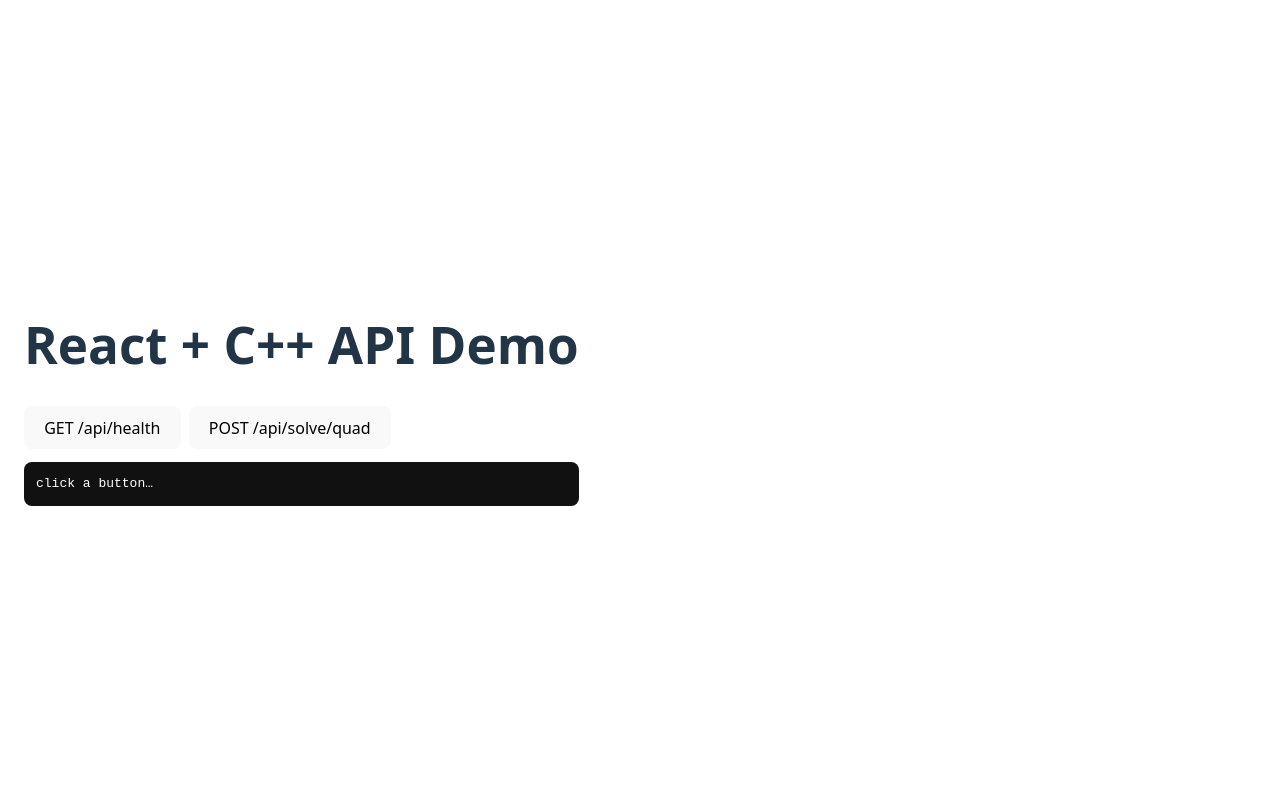
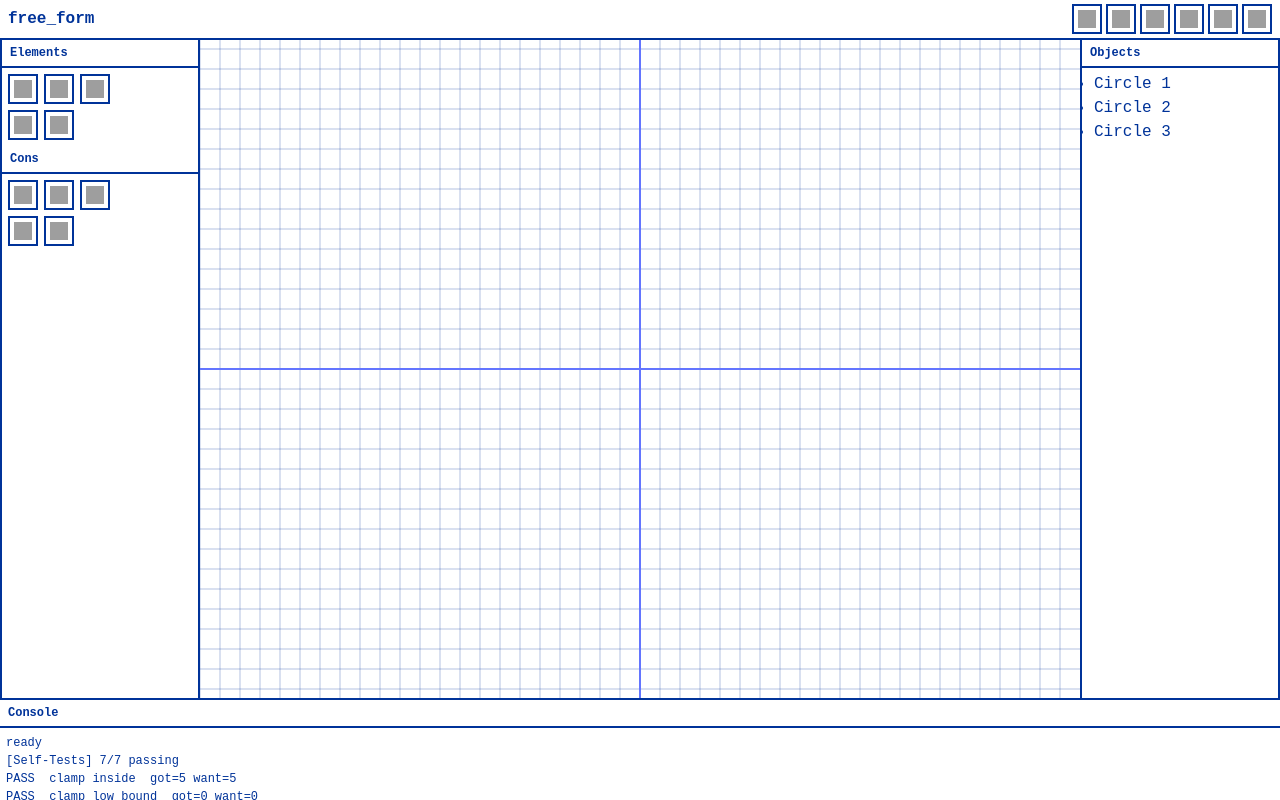
Before and after one commit to mvparker810/free_form_web, a React (Vite) app in the folder front/: page / in a window 1280 px wide. Built offline with nearby package versions, Linux system fonts and the light colour scheme; grey boxes are pictures that could not be loaded.

Commit message:
Restyling

```diff
--- a/front/src/App.tsx
+++ b/front/src/App.tsx
@@ -1,26 +1,311 @@
-import { useState } from 'react'
+import { useEffect, useRef, useState } from 'react'
+
+// --- Types ---
+type Vec2 = { x: number; y: number }
+
+// PNG icon paths (place files in /public/icons/)
+const ICONS = {
+  // top bar
+  new: '/icons/new.png',
+  open: '/icons/open.png',
+  undo: '/icons/undo.png',
+  redo: '/icons/redo.png',
+  solve: '/icons/solve.png',
+  help: '/icons/help.png',
+  // elements
+  rect: '/icons/element-rect.png',
+  circle: '/icons/element-circle.png',
+  tri: '/icons/element-tri.png',
+  poly: '/icons/element-poly.png',
+  delete: '/icons/element-delete.png',
+  // constraints
+  parallel: '/icons/cons-parallel.png',
+  perpendicular: '/icons/cons-perp.png',
+  equal: '/icons/cons-equal.png',
+  coincident: '/icons/cons-coincident.png',
+  lesseq: '/icons/cons-lesseq.png',
+};
+
+// --- Utils ---
+function clamp(v: number, lo: number, hi: number) {
+  return Math.max(lo, Math.min(hi, v))
+}
+
+function snapGrid(base: number, z: number) {
+  const scaled = base / z
+  const steps = [1, 2, 5, 10, 20, 50, 100]
+  let s = steps[0]
+  for (const step of steps) if (scaled > step) s = step
+  return s
+}
+
+// Simple runtime self-tests; results printed to the Console panel
+function runSelfTests(): string {
+  type C<T> = { name: string; got: T; want: T }
+  const cases: C<any>[] = [
+    { name: 'clamp inside', got: clamp(5, 0, 10), want: 5 },
+    { name: 'clamp low bound', got: clamp(-3, 0, 10), want: 0 },
+    { name: 'clamp high bound', got: clamp(12, 0, 10), want: 10 },
+    { name: 'clamp equal bounds', got: clamp(7, 5, 5), want: 5 },
+    { name: 'snapGrid z=1', got: snapGrid(10, 1), want: 5 },
+    { name: 'snapGrid z=0.5', got: snapGrid(10, 0.5), want: 10 },
+    { name: 'snapGrid z=2', got: snapGrid(10, 2), want: 2 },
+  ]
+  let pass = 0
+  const lines: string[] = []
+  for (const c of cases) {
+    const ok = Object.is(c.got, c.want)
+    pass += ok ? 1 : 0
+    lines.push(`${ok ? 'PASS' : 'FAIL'}  ${c.name}  got=${JSON.stringify(c.got)} want=${JSON.stringify(c.want)}`)
+  }
+  lines.unshift(`[Self-Tests] ${pass}/${cases.length} passing`)
+  return lines.join('\n')
+}
 
 export default function App() {
-  const [out, setOut] = useState('click a button…')
+  const [out, setOut] = useState<string>('ready')
+  const canvasRef = useRef<HTMLCanvasElement | null>(null)
+  const [zoom, setZoom] = useState<number>(1)
+  const [origin, setOrigin] = useState<Vec2>({ x: 0, y: 0 })
+  const [isPanning, setIsPanning] = useState(false)
+  const panStart = useRef<Vec2>({ x: 0, y: 0 })
+  const originStart = useRef<Vec2>({ x: 0, y: 0 })
 
-  async function call(path: string, init?: RequestInit) {
-    const r = await fetch(path, init)
-    const text = await r.text()
-    setOut(text)
+  function appendConsole(msg: string) {
+    setOut(prev => `${prev}\n${msg}`)
   }
 
+  // Run tests once on mount
+  useEffect(() => {
+    appendConsole(runSelfTests())
+  }, [])
+
+  // --- Canvas drawing ---
+  useEffect(() => {
+    const cvs = canvasRef.current
+    if (!cvs) return
+    const ctx = cvs.getContext('2d')!
+    const dpr = Math.max(1, window.devicePixelRatio || 1)
+    const w = cvs.clientWidth
+    const h = cvs.clientHeight
+    if (cvs.width !== Math.floor(w * dpr) || cvs.height !== Math.floor(h * dpr)) {
+      cvs.width = Math.floor(w * dpr)
+      cvs.height = Math.floor(h * dpr)
+    }
+    ctx.setTransform(dpr, 0, 0, dpr, 0, 0)
+
+    const BG = '#ffffff'
+    const LINE = '#6375ffff'
+
+    ctx.fillStyle = BG
+    ctx.fillRect(0, 0, w, h)
+
+    ctx.save()
+    ctx.translate(w/2 + origin.x, h/2 + origin.y)
+    ctx.scale(zoom, zoom)
+    drawGrid(ctx, w, h, zoom, origin)
+
+    // axes
+    ctx.strokeStyle = LINE
+    ctx.lineWidth = 2/zoom
+    ctx.beginPath()
+    ctx.moveTo(-w, 0)
+    ctx.lineTo(w, 0)
+    ctx.moveTo(0, -h)
+    ctx.lineTo(0, h)
+    ctx.stroke()
+
+    ctx.restore()
+  }, [origin, zoom])
+
+  function drawGrid(ctx: CanvasRenderingContext2D, w: number, h: number, z: number, originLocal: Vec2) {
+    const viewW = w / z
+    const viewH = h / z
+    const minor = snapGrid(40, z)
+    ctx.save()
+    const left = - (w/2 + originLocal.x) / z
+    const top = - (h/2 + originLocal.y) / z
+    ctx.strokeStyle = 'rgba(0,51,153,0.3)'
+    ctx.lineWidth = 1/z
+    ctx.beginPath()
+    for (let x = Math.floor(left / minor) * minor; x < left + viewW; x += minor) {
+      ctx.moveTo(x, top)
+      ctx.lineTo(x, top + viewH)
+    }
+    for (let y = Math.floor(top / minor) * minor; y < top + viewH; y += minor) {
+      ctx.moveTo(left, y)
+      ctx.lineTo(left + viewW, y)
+    }
+    ctx.stroke()
+    ctx.restore()
+  }
+
+  function screenToWorld(clientX: number, clientY: number) {
+    const rect = canvasRef.current!.getBoundingClientRect()
+    const x = (clientX - rect.left) - rect.width/2
+    const y = (clientY - rect.top) - rect.height/2
+    return { x: (x - origin.x)/zoom, y: (y - origin.y)/zoom }
+  }
+
+  function onWheel(e: React.WheelEvent<HTMLCanvasElement>) {
+    e.preventDefault()
+    const delta = -e.deltaY
+    const scaleFactor = Math.exp(delta * 0.001)
+    const before = screenToWorld(e.clientX, e.clientY)
+    setZoom(prev => {
+      const next = clamp(prev * scaleFactor, 0.2, 10)
+      const afterScale = next / prev
+      setOrigin(o => ({
+        x: (o.x - before.x * prev) * afterScale + before.x * next,
+        y: (o.y - before.y * prev) * afterScale + before.y * next,
+      }))
+      return next
+    })
+  }
+
+  function onMouseDown(e: React.MouseEvent<HTMLCanvasElement>) {
+    if (e.button === 1 || e.button === 2) {
+      setIsPanning(true)
+      panStart.current = { x: e.clientX, y: e.clientY }
+      originStart.current = { ...origin }
+    }
+  }
+  function onMouseMove(e: React.MouseEvent<HTMLCanvasElement>) {
+    if (isPanning) {
+      const dx = e.clientX - panStart.current.x
+      const dy = e.clientY - panStart.current.y
+      setOrigin({ x: originStart.current.x + dx, y: originStart.current.y + dy })
+    }
+  }
+  function onMouseUp() { setIsPanning(false) }
+  function onMouseLeave() { setIsPanning(false) }
+
   return (
-    <div style={{padding:24,fontFamily:'system-ui',maxWidth:720}}>
-      <h1>React + C++ API Demo</h1>
-      <div style={{display:'flex',gap:8,flexWrap:'wrap',margin:'12px 0'}}>
-        <button onClick={()=>call('/api/health')}>GET /api/health</button>
-        <button onClick={()=>call('/api/solve/quad', {
-          method:'POST',
-          headers:{'Content-Type':'application/json'},
-          body: JSON.stringify({ a: 1, b: 0, c: -1 })
-        })}>POST /api/solve/quad</button>
+    <div style={styles.app} className="blueprint">
+      <TopBar />
+      <div style={styles.bodyRow}>
+        <LeftPanel />
+        <div style={styles.centerCol}>
+          <div style={styles.viewportWrap}>
+            <canvas
+              ref={canvasRef}
+              style={styles.canvas}
+              onWheel={onWheel}
+              onMouseDown={onMouseDown}
+              onMouseMove={onMouseMove}
+              onMouseUp={onMouseUp}
+              onMouseLeave={onMouseLeave}
+              onContextMenu={(e)=>e.preventDefault()}
+            />
+          </div>
+        </div>
+        <RightPanel />
       </div>
-      <pre style={{background:'#111',color:'rgba(255, 255, 255, 1)',padding:12,borderRadius:8}}>{out}</pre>
+      <Console out={out} />
+      <StyleTag />
     </div>
   )
 }
+
+function TopBar() {
+  return (
+    <div style={styles.topBar}>
+      <div style={styles.logo}>free_form</div>
+      <div style={styles.topBtns}>
+        <IconButton src={ICONS.new} title="New" />
+        <IconButton src={ICONS.open} title="Open" />
+        <IconButton src={ICONS.undo} title="Undo" />
+        <IconButton src={ICONS.redo} title="Redo" />
+        <IconButton src={ICONS.solve} title="Solve" />
+        <IconButton src={ICONS.help} title="Help" />
+      </div>
+    </div>
+  )
+}
+
+function LeftPanel() {
+  return (
+    <aside style={styles.side}>
+      <div style={styles.sectionHeader}>Elements</div>
+      <div className="icon-grid">
+        <IconButton src={ICONS.rect} title="Rectangle" />
+        <IconButton src={ICONS.circle} title="Circle" />
+        <IconButton src={ICONS.tri} title="Triangle" />
+        <IconButton src={ICONS.poly} title="Polygon" />
+        <IconButton src={ICONS.delete} title="Delete" />
+      </div>
+      <div style={styles.sectionHeader}>Cons</div>
+      <div className="icon-grid">
+        <IconButton src={ICONS.parallel} title="Parallel" />
+        <IconButton src={ICONS.perpendicular} title="Perpendicular" />
+        <IconButton src={ICONS.equal} title="Equal" />
+        <IconButton src={ICONS.coincident} title="Coincident" />
+        <IconButton src={ICONS.lesseq} title="≤ Constraint" />
+      </div>
+    </aside>
+  )
+}
+
+function RightPanel() {
+  return (
+    <aside style={styles.side}>
+      <div style={styles.sectionHeader}>Objects</div>
+      <ul style={{padding:'4px 12px', margin:0, listStyle:'disc'}}>
+        <li>Circle 1</li>
+        <li>Circle 2</li>
+        <li>Circle 3</li>
+      </ul>
+    </aside>
+  )
+}
+
+function Console({out}:{out:string}) {
+  return (
+    <div style={styles.console}>
+      <div style={styles.sectionHeader}>Console</div>
+      <pre className="console-pre">{out}</pre>
+    </div>
+  )
+}
+
+function IconButton({src, title, onClick}:{src:string; title:string; onClick?:()=>void}) {
+  return (
+    <button className="icon-btn" aria-label={title} title={title} onClick={onClick}>
+      <img src={src} alt={title} />
+    </button>
+  )
+}
+
+// --- Styles ---
+const styles: Record<string, React.CSSProperties> = {
+  app: { height:'100vh', width:'100vw', display:'flex', flexDirection:'column', background:'#fff', color:'#003399', fontFamily:'"Courier New", monospace' },
+  topBar: { display:'flex', alignItems:'center', justifyContent:'space-between', padding:'4px 8px', borderBottom:'2px solid #003399', background:'#ffffff' },
+  logo: { fontWeight:700, color:'#003399' },
+  topBtns: { display:'flex', gap:4 },
+  bodyRow: { flex:1, display:'grid', gridTemplateColumns:'200px 1fr 200px', minHeight:0 },
+  side: { borderRight:'2px solid #003399', borderLeft:'2px solid #003399', background:'#ffffff', minWidth:0, overflow:'auto', display:'flex', flexDirection:'column' },
+  centerCol: { display:'flex', flexDirection:'column', minWidth:0 },
+  viewportWrap: { flex:1, position:'relative', background:'#ffffff' },
+  canvas: { width:'100%', height:'100%', display:'block', cursor:'crosshair' },
+  console: { height:100, borderTop:'2px solid #003399', background:'#fff', display:'flex', flexDirection:'column' },
+  sectionHeader: { padding:'4px 8px', borderBottom:'2px solid #003399', background:'#ffffff', color:'#003399', fontSize:12, fontWeight:'bold' },
+}
+
+function StyleTag() {
+  return (
+    <style>{`
+      .blueprint {
+        font-family: "Courier New", monospace !important;
+        color:#003399;
+      }
+      .blueprint .u-btn { background:#fff; color:#003399; border:2px solid #003399; padding:2px 4px; border-radius:0; font-size:12px; }
+      /* Square PNG icon buttons */
+      .icon-btn { width:30px; height:30px; display:inline-flex; align-items:center; justify-content:center; background:#fff; border:2px solid #003399; border-radius:0; padding:0; }
+      .icon-btn:hover { background:#e6ecff }
+      .icon-btn img { width:18px; height:18px; image-rendering: pixelated; image-rendering: crisp-edges; }
+      .blueprint .u-btn:hover { background:#e6ecff }
+      .console-pre { margin:0; padding:6px; flex:1; color:#003399; background:transparent; font-family: "Courier New", monospace; white-space:pre-wrap; overflow:auto; font-size:12px }
+      .icon-grid { display:grid; grid-template-columns: repeat(3, 30px); justify-content:start; gap:6px; padding:6px; }
+    `}</style>
+  )
+}
```
Also changed, not shown: 40 other files (tests, documents, lock files or other folders).
